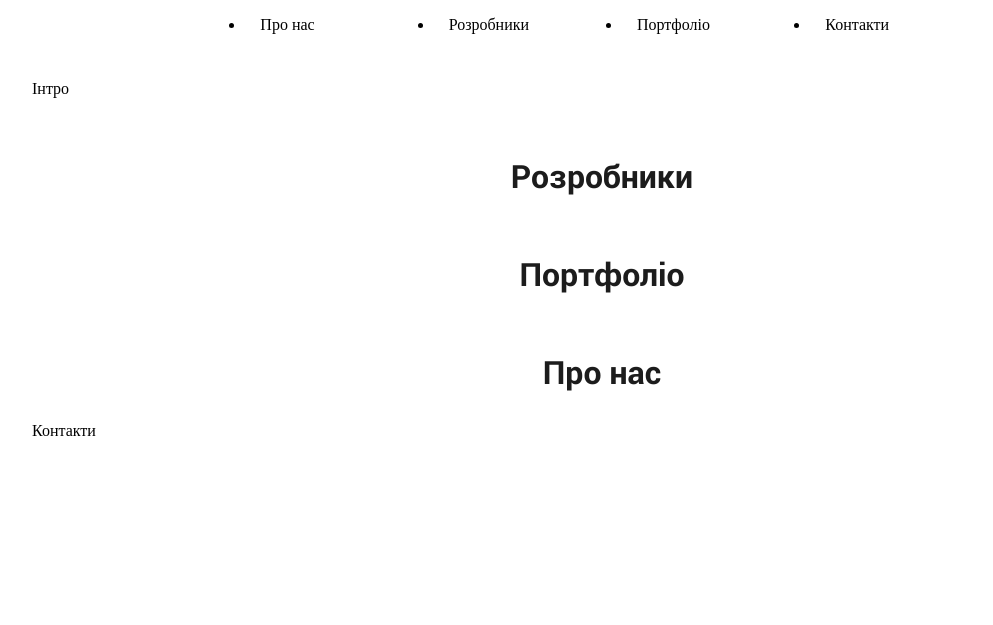
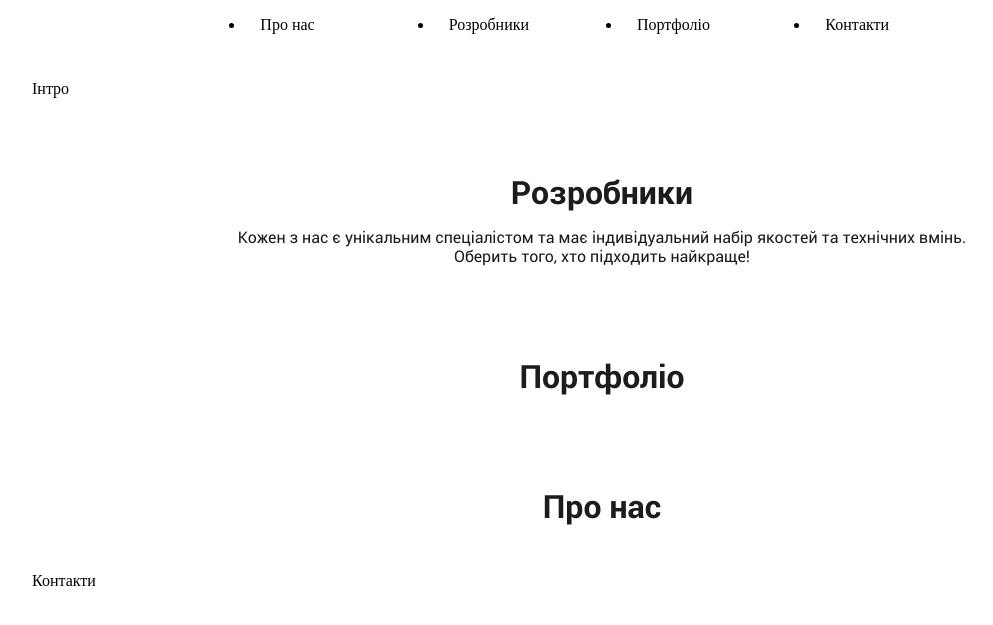
Before and after one commit to IhorKevin/goit_contest, a PHP site: page / in a window 1280 px wide. Shown: the top 625 px of the page, without its empty margins (38-1031 px from the left). Run offline with PHP 8.4, Linux system fonts and the light colour scheme.

Commit message:
init project

```diff
--- a/index.html
+++ b/index.html
@@ -26,13 +26,18 @@
     </section>
 
     <!--MEMBERS-->
-    <section class="section">
-        <div class="container"><h2 class="section__title">Розробники</h2></div>
+    <section class="section" id="members">
+        <div class="container">
+            <h2 class="section__title">Розробники</h2>
+            <p class="section__description col-md-8 col-md-offset-2">Кожен з нас є унікальним спеціалістом та має індивідуальний набір якостей та технічних вмінь. Оберить того, хто підходить найкраще!</p>
+        </div>
     </section>
 
     <!--PORTFOLIO-->
     <section class="section">
-        <div class="container"><h2 class="section__title">Портфоліо</h2></div>
+        <div class="container">
+            <h2 class="section__title">Портфоліо</h2>
+        </div>
     </section>
 
     <!--ABOUT-->
--- a/main.css
+++ b/main.css
@@ -37,7 +37,15 @@
   font-weight: bold;
   color: #1c1c1c;
   text-align: center;
-  margin: 0;
+  margin: 1rem auto;
+}
+.section__description {
+  font-family: Roboto, sans-serif;
+  font-size: 1rem;
+  text-align: center;
+  margin-top: 0;
+  margin-bottom: 1rem;
+  color: #1c1c1c;
 }
 html {
   font-size: 16px;
--- a/main.styl
+++ b/main.styl
@@ -4,7 +4,7 @@
 @import 'styl/section'
 
 html
-  font-size 16px
+  font-size 16px // 1rem = 16px
 
 body
   margin: 0
```
Also changed, not shown: styl/section.styl (+9 -1 lines).
